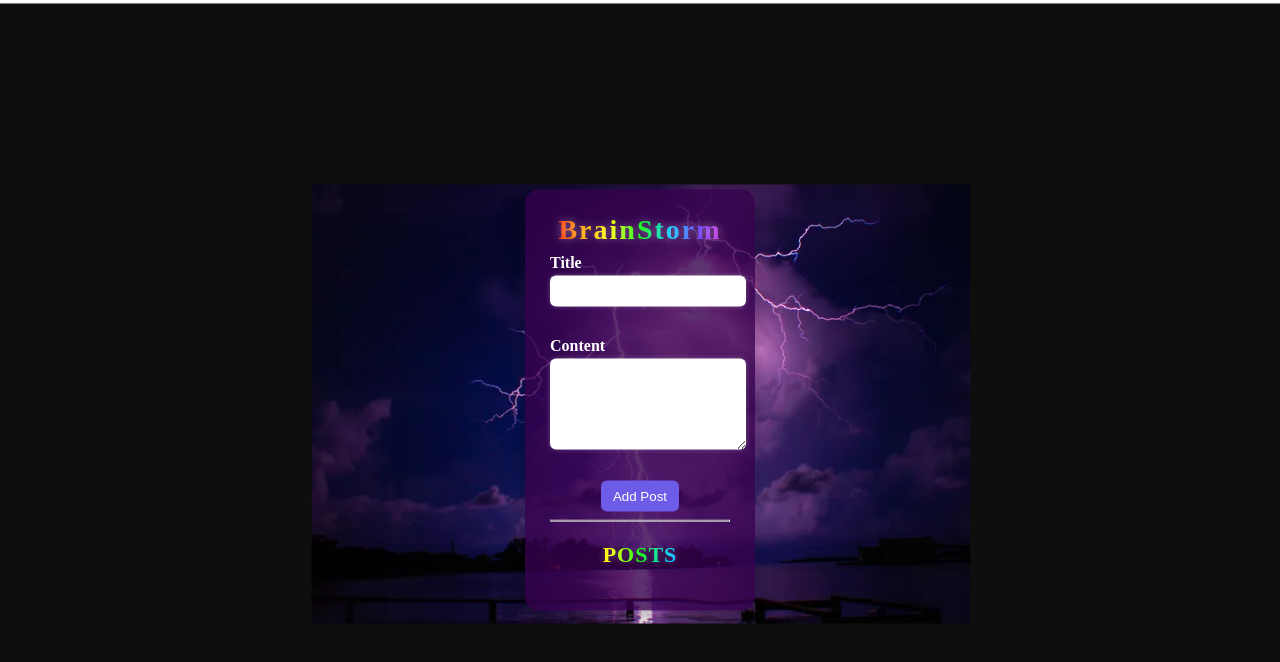
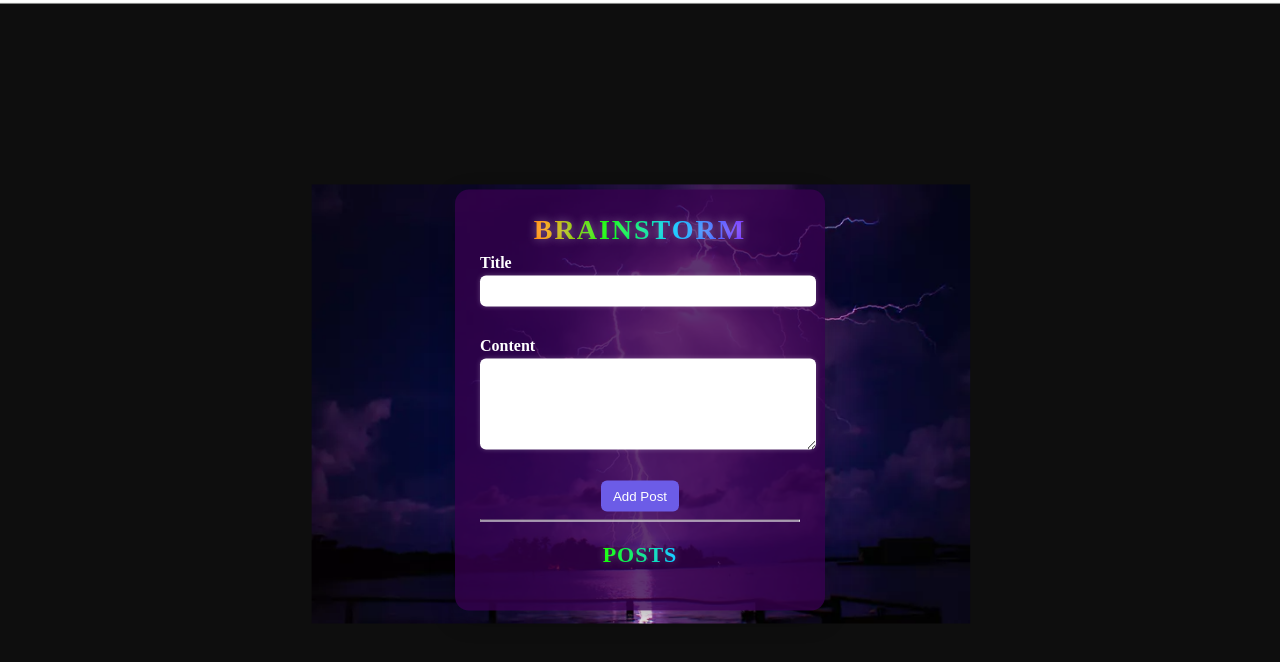
Before and after one commit to SarbBhangu/TheDOM-SBA, a plain HTML site: page index.html in a window 1280 px wide. Drawn offline with Linux system fonts and the light colour scheme.

Commit message:
fixed css warning

```diff
--- a/styles.css
+++ b/styles.css
@@ -17,7 +17,7 @@ body {
 
 .container {
   background: rgba(53, 0, 77, 0.8);
-  width: 180px;
+  width: 320px;
   max-width: 90vw;
   padding: 25px;
   border-radius: 14px;
@@ -53,25 +53,27 @@ form {
 }
 
 h1 {
-  font-size: clamp(18px, 6vw, 28px); /* auto scales down */
+  font-size: clamp(18px, 6vw, 28px);
   margin: 0 0 8px;
   line-height: 1.1;
   text-align: center;
+  text-transform: uppercase;
+  letter-spacing: 2px;
 
   background: linear-gradient(
     to right,
     #ff0000,
     #ff9900,
-    #ffff00,
     #00ff00,
     #00ccff,
     #6633ff,
     #ff33cc
   );
-  -webkit-background-clip: text;
-  -webkit-text-fill-color: transparent;
+  background-clip: text;
+  color: transparent;
+
+
   text-shadow: 0 0 10px rgba(255, 255, 255, 0.4);
-  letter-spacing: 2px;
 }
 
 h2 {
@@ -79,21 +81,22 @@ h2 {
   margin-top: 20px;
   text-transform: uppercase;
   text-align: center;
+  letter-spacing: 1px;
 
   background: linear-gradient(
     to right,
     #ff0000,
     #ff9900,
-    #ffff00,
     #00ff00,
     #00ccff,
     #6633ff,
     #ff33cc
   );
-  -webkit-background-clip: text;
-  -webkit-text-fill-color: transparent;
+  background-clip: text;
+  color: transparent;
+
+
   text-shadow: 0 0 8px rgba(255, 255, 255, 0.3);
-  letter-spacing: 1px;
 }
 
 
```
